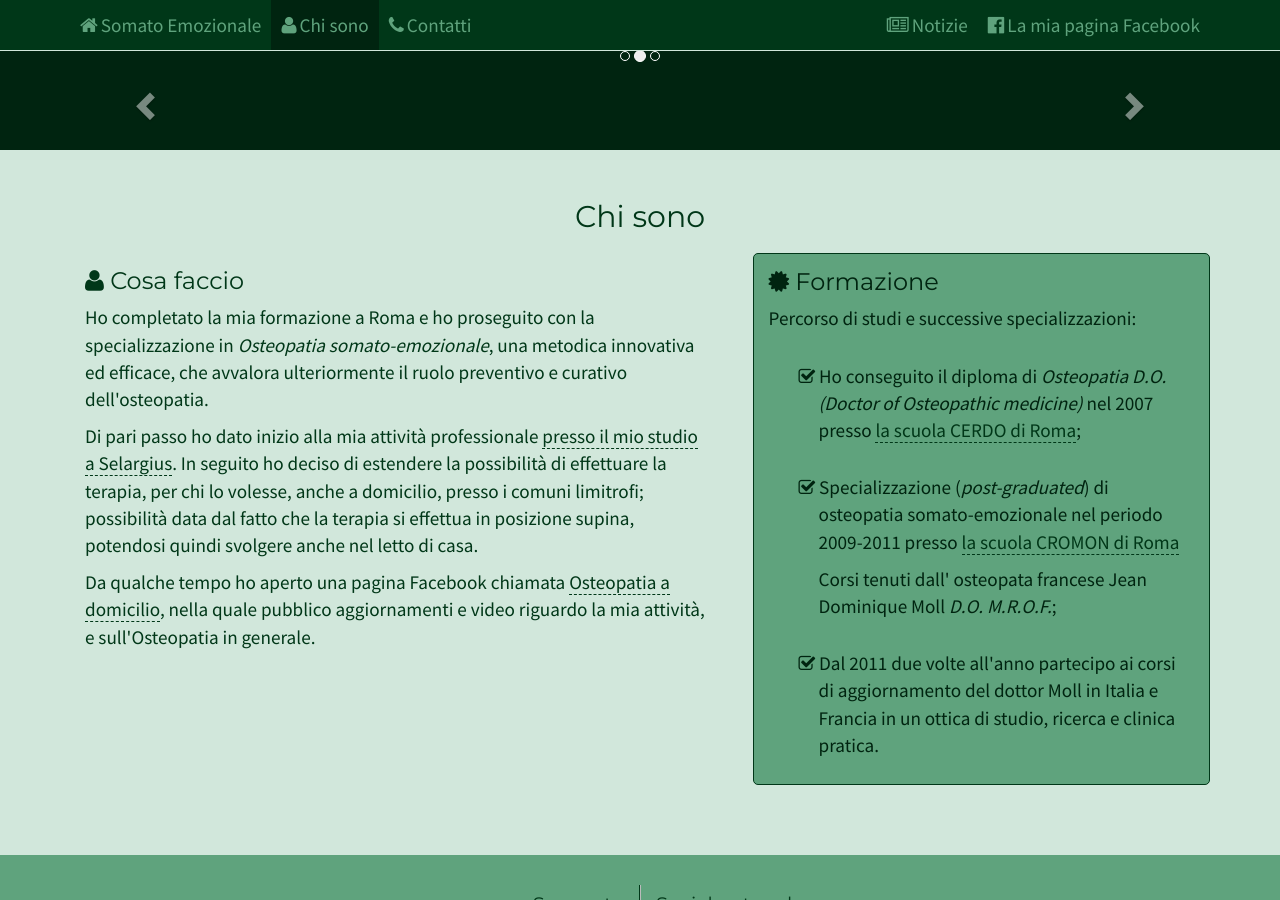
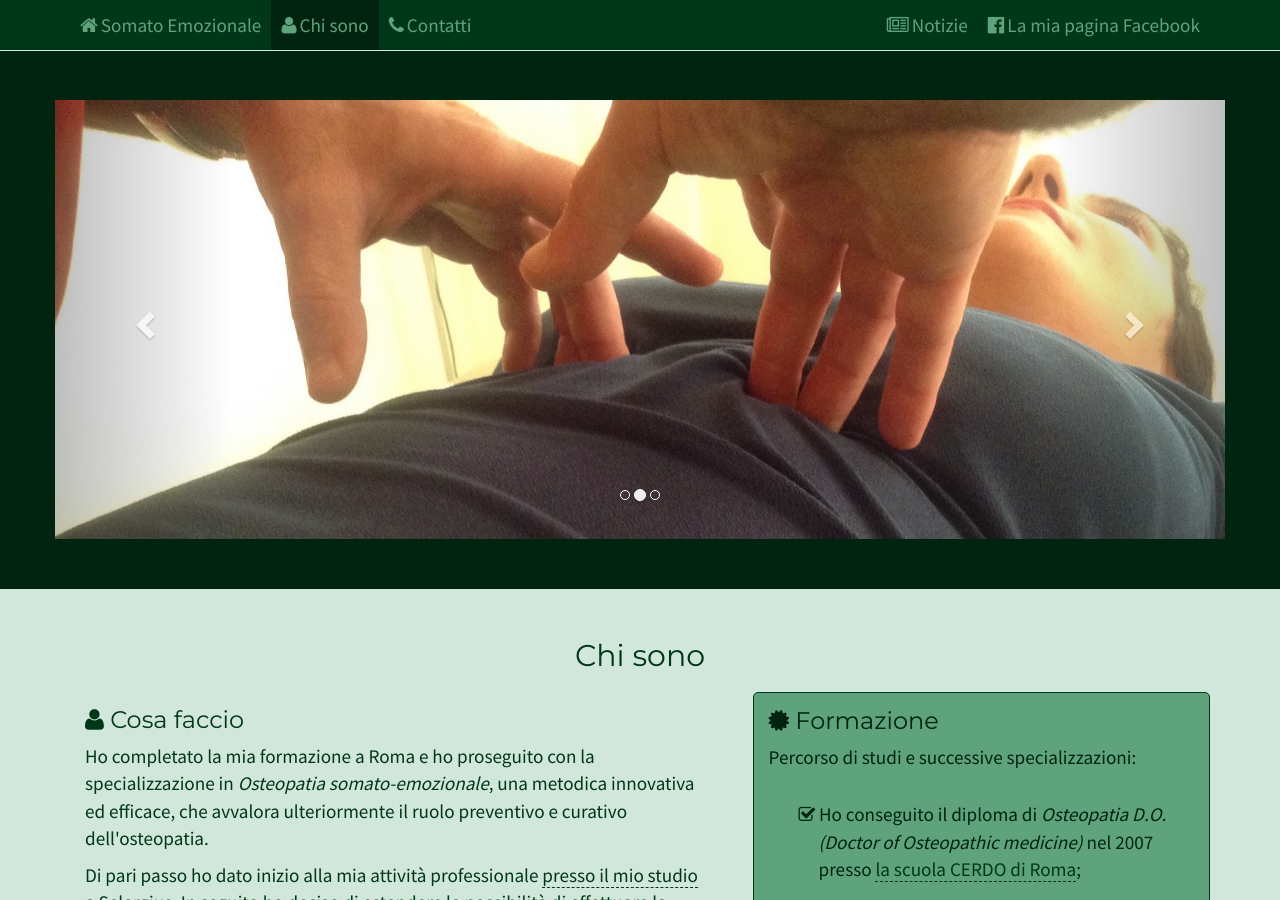
Before and after one commit to giorgioatd/somet, a Jekyll site: the page built from chisono.html, in a window 1280 px wide and 900 px high. Built offline with Jekyll 4.4.1, drawn with Linux system fonts in a browser that asks for light colours.

Commit message:
relative img address

```diff
--- a/_includes/header.html
+++ b/_includes/header.html
@@ -43,19 +43,19 @@
 <!-- Wrapper for slides -->
 <div class="carousel-inner" role="listbox">
   <div class="item active">
-    <img src="img/car/car1.jpg" alt="">
+    <img src="{{ site.baseurl }}/img/car/car1.jpg" alt="">
     <div class="carousel-caption">
 
     </div>
   </div>
   <div class="item">
-    <img src="img/car/car2.jpg" alt="">
+    <img src="{{ site.baseurl }}/img/car/car2.jpg" alt="">
     <div class="carousel-caption">
 
     </div>
   </div>
   <div class="item">
-    <img src="img/car/car3.jpg" alt="">
+    <img src="{{ site.baseurl }}/img/car/car3.jpg" alt="">
     <div class="carousel-caption">
 
     </div>
```
